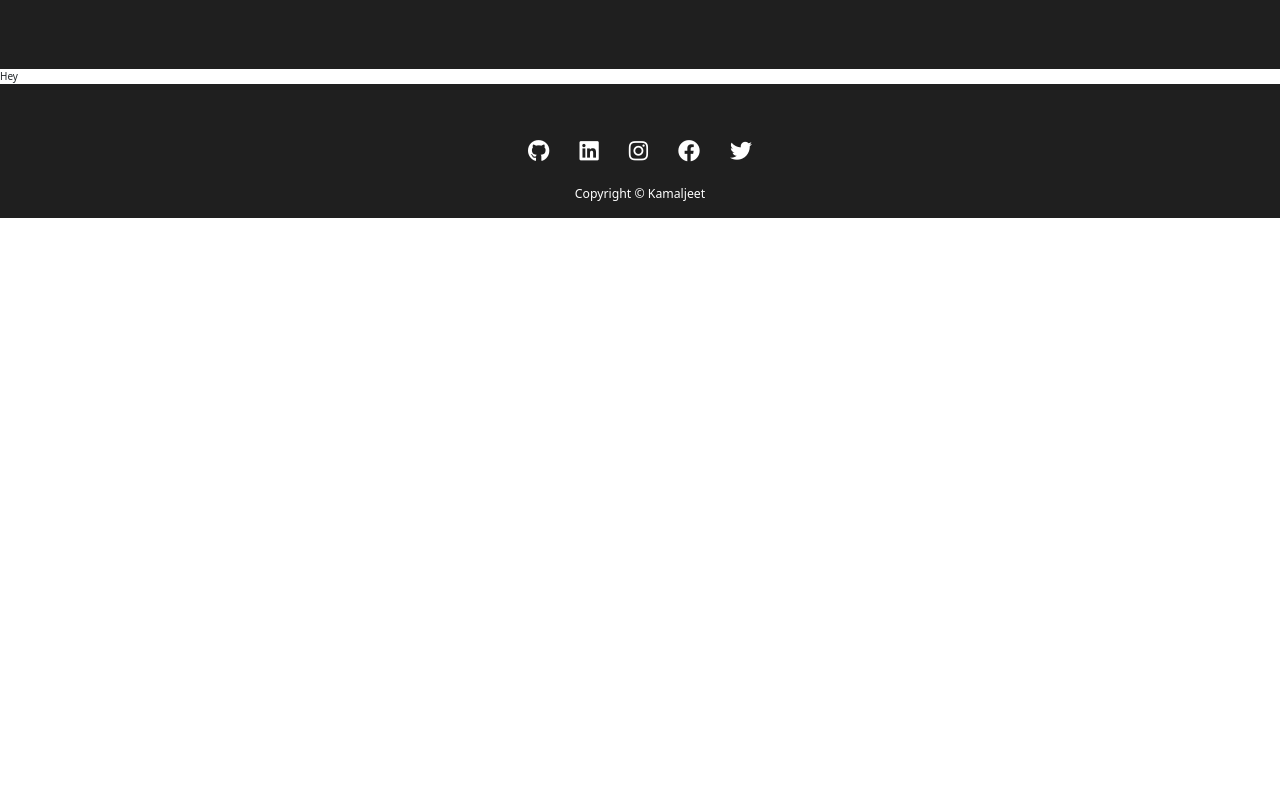
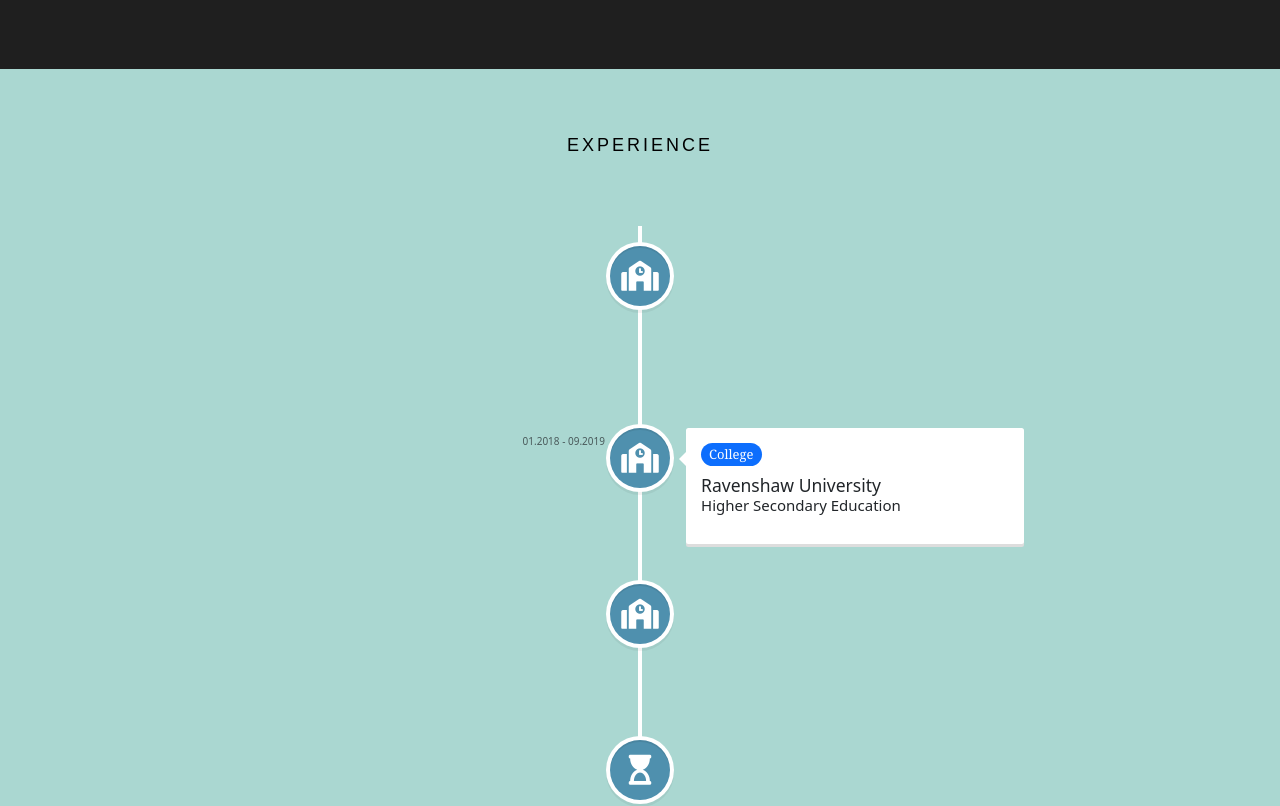
Before and after one commit to KamaljeetSahoo/KJ, a React (Create React App) app: page / in a window 1280 px wide. Shown: the part 1140-1946 px from the top of the page. Before the commit the page ends 1358 px from the top, so only its background shows below. Built offline with nearby package versions, Linux system fonts and the light colour scheme; some icons are missing.

Commit message:
colors and education page updated

```diff
--- a/src/App.js
+++ b/src/App.js
@@ -15,3 +15,5 @@ function App() {
 }
 
 export default App;
+
+//Note aad7d1
--- a/src/App.scss
+++ b/src/App.scss
@@ -220,7 +220,7 @@ header h1 {
 }
 
 #resume {
-  background: #efe1bd;
+  background: #aad7d1;
 }
 
 .experience-icon {
@@ -234,7 +234,7 @@ header h1 {
   text-align: left !important;
   padding: 5px 8px 5px 8px !important;
   vertical-align: baseline;
-  background-color: #ae944f !important;
+  background-color: #4f90ae !important;
   color: white;
   font-weight: lighter !important;
   font-family: Cambria, Cochin, Georgia, Times, "Times New Roman", serif;
@@ -245,8 +245,8 @@ header h1 {
   text-align: left !important;
   padding: 5px 8px 5px 8px !important;
   vertical-align: baseline;
-  background-color: #f9f5e9 !important;
-  color: black;
+  background-color: #e9f4f9 !important;
+  color: black !important;
   font-weight: lighter !important;
   font-family: Cambria, Cochin, Georgia, Times, "Times New Roman", serif;
 }
--- a/src/components/ExpTimeline.js
+++ b/src/components/ExpTimeline.js
@@ -3,13 +3,123 @@ import {
 VerticalTimeline,
 VerticalTimelineElement,
 } from "react-vertical-timeline-component";
+import "react-vertical-timeline-component/style.min.css";
 import Badge from "react-bootstrap/Badge";
+
+var experience = [
+    {
+      "company": "Secondary Education",
+      "title": "DAV Public School",
+      "years": "10.2019 - present",
+      "mainTech": [
+        "Schooling"
+      ],
+      "technologies": [
+          'React',
+          'adsvads',
+          'adsvads',
+          'adsvads'
+      ]
+    },
+    {
+      "company": "Higher Secondary Education",
+      "title": "Ravenshaw University",
+      "years": "01.2018 - 09.2019",
+      "mainTech": [
+        "College"
+      ],
+      "technologies": []
+    },
+    {
+        "company": "Graduation",
+        "title": "Ravenshaw University",
+        "years": "01.2018 - 09.2019",
+        "mainTech": [
+          "College"
+        ],
+        "technologies": []
+      }
+  ]
+
+  var work = experience.map(function (work, i) {
+    const technologies = work.technologies;
+    const mainTechnologies = work.mainTech;
+
+    var mainTech = mainTechnologies.map((technology, i) => {
+      return (
+        <Badge pill className="main-badge mr-2 mb-2" key={i}>
+          {technology}
+        </Badge>
+      );
+    });
+    var tech = technologies.map((technology, i) => {
+      return (
+        <Badge pill className="experience-badge mr-2 mb-2" key={i}>
+          {technology}
+        </Badge>
+      );
+    });
+    return (
+      <VerticalTimelineElement
+        className="vertical-timeline-element--work"
+        date={work.years}
+        iconStyle={{
+          background: "#4f90ae",
+          color: "#fff",
+          textAlign: "center",
+        }}
+        icon={<i className="fas fa-school experience-icon"></i>}
+        key={i}
+      >
+        <div style={{ textAlign: "left", marginBottom: "4px" }}>
+          {mainTech}
+        </div>
+
+        <h3
+          className="vertical-timeline-element-title"
+          style={{ textAlign: "left" }}
+        >
+          {work.title}
+        </h3>
+        <h4
+          className="vertical-timeline-element-subtitle"
+          style={{ textAlign: "left" }}
+        >
+          {work.company}
+        </h4>
+        <div style={{ textAlign: "left", marginTop: "15px" }}>{tech}</div>
+      </VerticalTimelineElement>
+    );
+  });
 
 const ExpTimeline = () => {
     return (
-        <div>
-            Hey
-        </div>
+        <section id="resume" className="pb-5">
+            <div className="col-md-12 mx-auto">
+                <div className="col-md-12">
+                    <h1 className="section-title" style={{ color: "black" }}>
+                        <span className="text-black" style={{ textAlign: "center" }}>
+                            EXPERIENCE
+                        </span>
+                    </h1>
+                </div>
+            </div>
+            <div className="col-md-8 mx-auto">
+                <VerticalTimeline>
+                    {work}
+                    <VerticalTimelineElement
+                        iconStyle={{
+                            background: "#4f90ae",
+                            color: "#fff",
+                            textAlign: "center",
+                        }}
+                        icon={
+                            <i className="fas fa-hourglass-start mx-auto experience-icon"></i>
+                        }
+                    />
+                </VerticalTimeline>
+            </div>
+        </section>
     )
 }
 
--- a/src/scss/themes/theme-dark.scss
+++ b/src/scss/themes/theme-dark.scss
@@ -74,7 +74,7 @@ body[data-theme="dark"] {
 
     .experience-badge {
       background: #919191 !important;
-      color: white;
+      color: white !important;
     }
 
     .main-badge {
```
